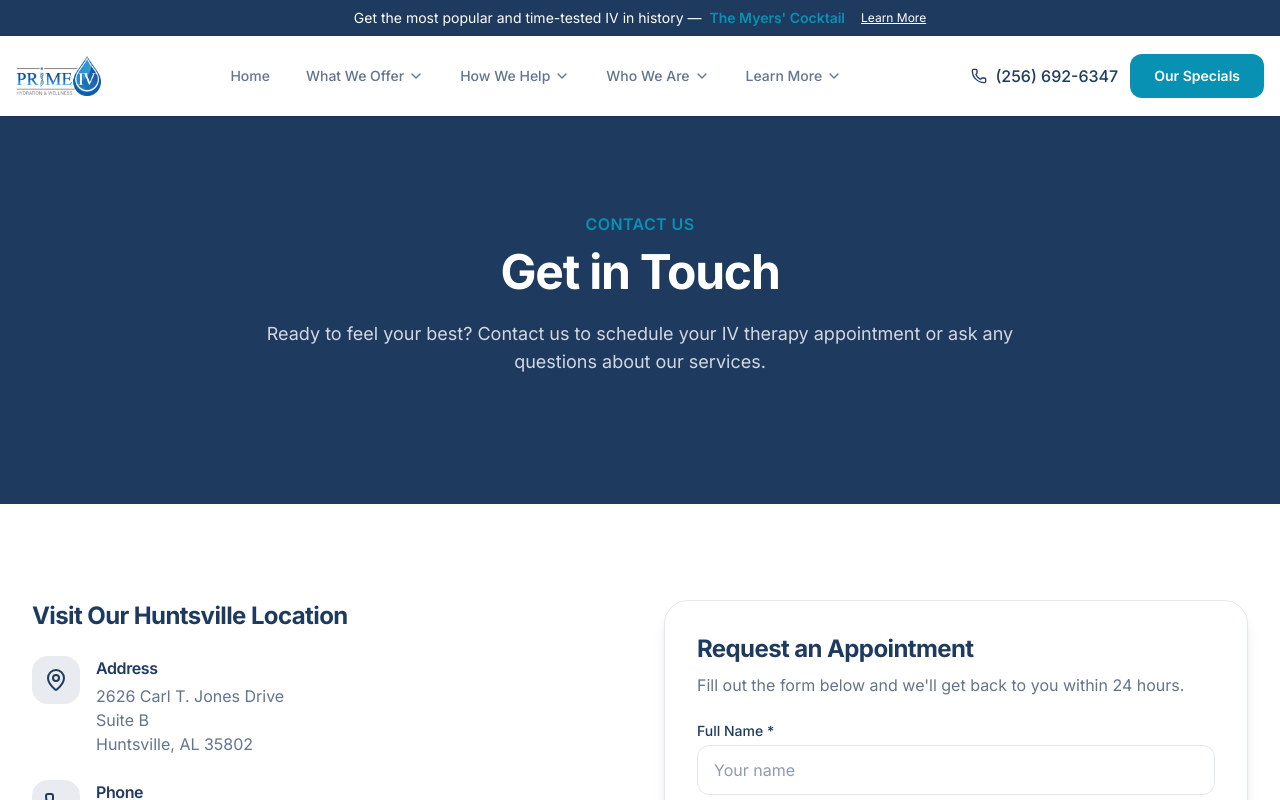
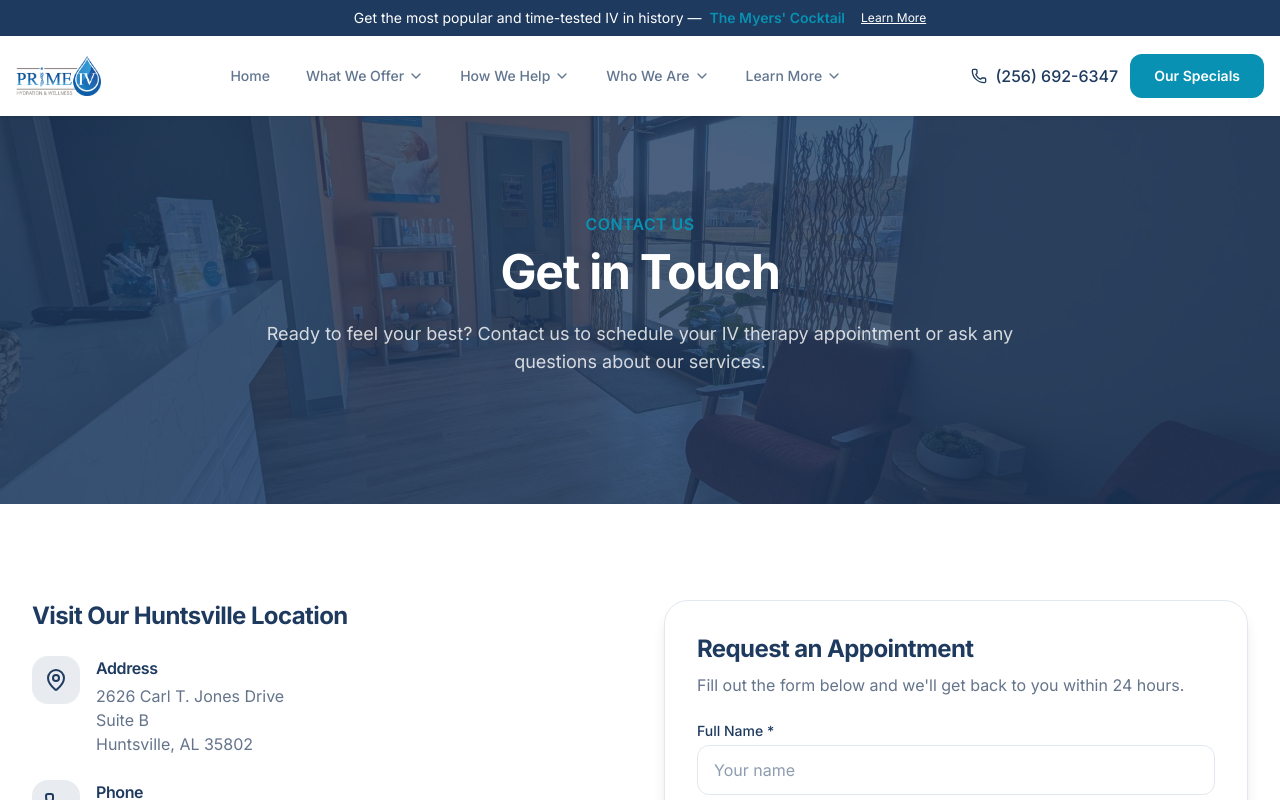
Before and after one commit to VandalsSmile/pivjv, a Next.js app: page /contact in a window 1280 px wide. Shown: the top 800 px of the page. Built offline with nearby package versions, Linux system fonts and the light colour scheme.

Commit message:
feat: add background image and overlay to Contact page
Added next/image for background and overlay for text contrast

```diff
--- a/app/contact/page.tsx
+++ b/app/contact/page.tsx
@@ -1,4 +1,5 @@
 import type { Metadata } from "next";
+import Image from "next/image";
 import Link from "next/link";
 import { Phone, Mail, MapPin, Clock, ArrowRight } from "lucide-react";
 import { CONTACT, HOURS, SOCIAL_LINKS } from "@/lib/constants";
@@ -21,8 +22,20 @@ export default function ContactPage() {
   return (
     <>
       {/* Hero Section */}
-      <section className="bg-primary text-white py-16 lg:py-24">
-        <div className="container-custom mx-auto px-4">
+      <section className="relative bg-primary text-white py-16 lg:py-24 overflow-hidden">
+        {/* Background image */}
+        <Image
+          src="/images/contact-waiting-area.jpg"
+          alt=""
+          fill
+          priority
+          aria-hidden="true"
+          className="object-cover"
+          sizes="100vw"
+        />
+        {/* Navy overlay for text contrast */}
+        <div aria-hidden="true" className="absolute inset-0 bg-primary/80" />
+        <div className="relative container-custom mx-auto px-4">
           <div className="max-w-3xl mx-auto text-center">
             <p className="text-secondary font-semibold uppercase tracking-wide mb-3">
               Contact Us
```
Also changed, not shown: public/images/contact-waiting-area.jpg (added).
